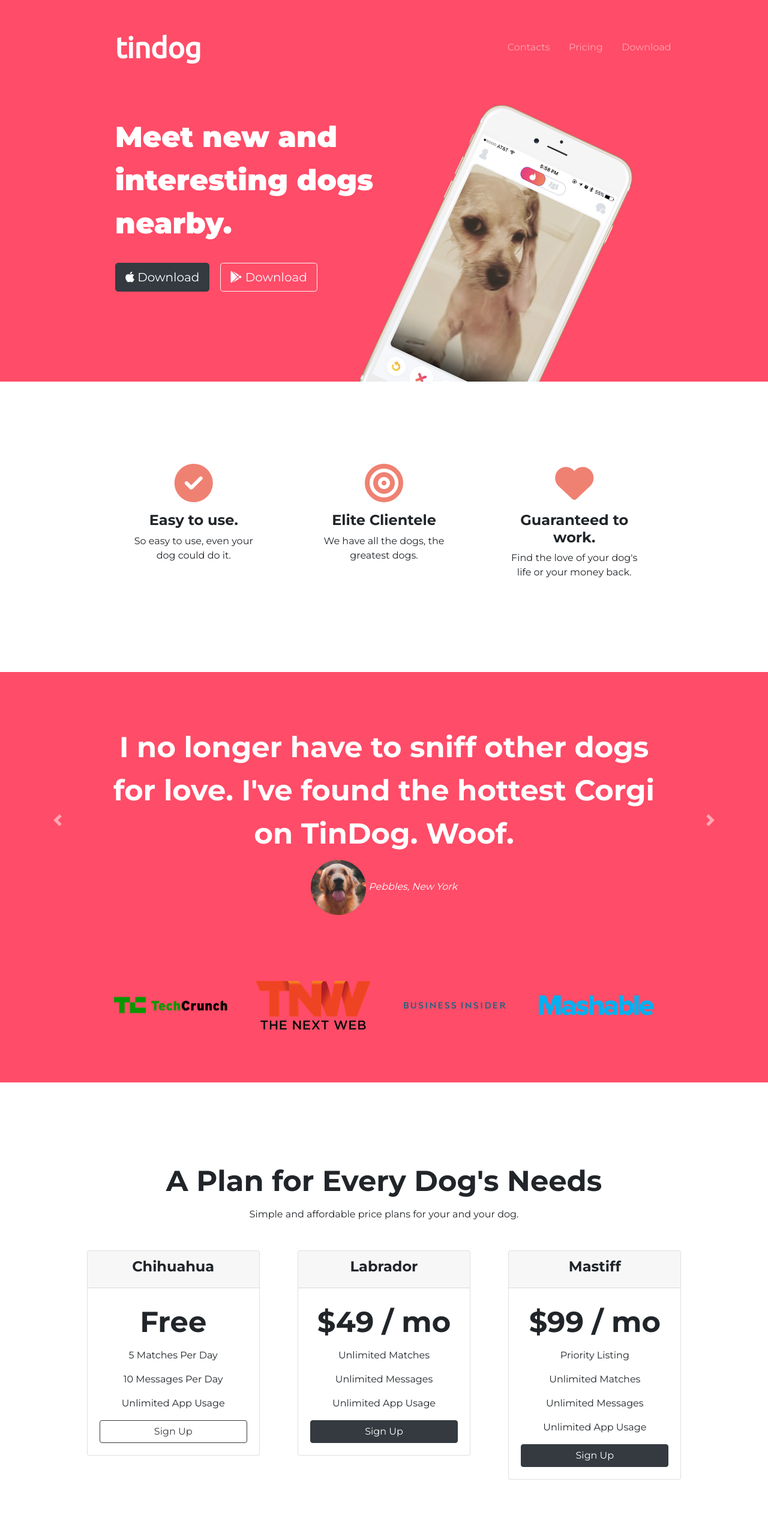
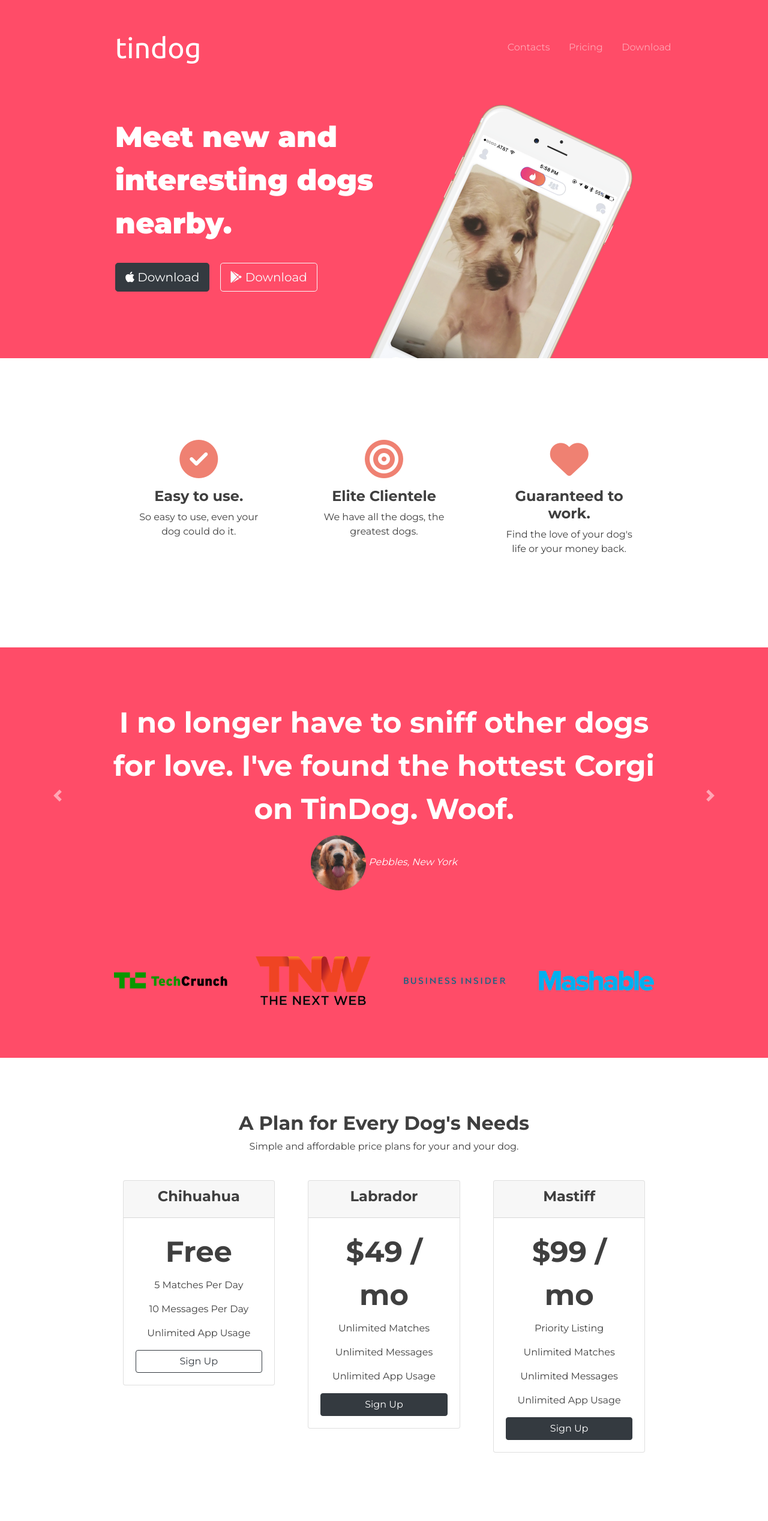
Before and after one commit to IshimaruRiku/TinDog-Start, a plain HTML site: page index.html in a window 1280 px wide. Shown: the top 2535 px of the page at 60% size. Drawn offline with nearby package versions, Linux system fonts and the light colour scheme.

Commit message:
Complete Refactoring Website
Finish Website style and layout

```diff
--- a/css/styles.css
+++ b/css/styles.css
@@ -1,34 +1,38 @@
 body
 {
   font-family:'Montserrat', sans-serif;
+  text-align: center;
+  color: #3f3f3f;
 }
 
-h1
+h1, h2, h3, h4, h5, h6
 {
-  font-family: 'Montserrat', sans-serif;
-  font-weight: 900;
-  font-size: 3rem;
-  line-height: 1.5;
+  font-weight: 700;
 }
 
-h2
+/* Container */
+.container-fluid
 {
-  font-weight: 700;
-  font-size: 3rem;
-  line-height: 1.5;
+  padding: 7% 15%;
 }
 
-h3
+.colored-section
 {
-  font-weight: bold;
-  font-size: 1.5rem;
+  background-color: #ff4c68;
+  color: white;
 }
 
-.container-fluid
+.white-section
 {
-  padding: 3% 15% 10%;
+  background-color: #fff;
 }
 
+/* Title Section id */
+#title .container-fluid
+{
+  text-align: left;
+  padding-top: 3%;
+}
 /* Navigation Menu */
 .navbar
 {
@@ -39,7 +43,6 @@ h3
 {
   font-family:'Ubuntu', sans-serif;
   font-size: 3rem;
-  font-weight: 700;
 }
 
 .nav-item
@@ -49,16 +52,21 @@ h3
 
 .nav-link
 {
-  font-family:'Montserrat', sans-serif;
   font-weight: 300;
 }
-/* Download Button */
+
+.title-heading
+{
+  font-weight: 900;
+  font-size: 3rem;
+  line-height: 1.5;
+}
+
 .dl-btn
 {
   margin: 5% 3% 5% 0;
 }
 
-/* Title Image */
 .title-img
 {
   width: 60%;
@@ -67,13 +75,17 @@ h3
   right: 30%;
 }
 
+/* Feature Section id */
+#features
+{
+  position: relative;
+}
+
 .feature-box
 {
-  text-align: center;
   padding: 5%;
 }
 
-/* Font Awesome features icon */
 .feature-icon
 {
   color: #ef8172;
@@ -85,33 +97,59 @@ h3
   color: #ff4c68;
 }
 
-/* Testimonial image from section with rounded shape */
+.feature-title
+{
+  font-size: 1.5rem;
+}
+
+/* Testimonial Section id */
+.carousel-item
+{
+    padding: 7% 14%;
+}
+
+.testimonial-title
+{
+  line-height: 1.5;
+  font-size: 3rem;
+}
+
 .testimonial-image
 {
   width:10%;
   border-radius:50%;
 }
 
-/* Press image logo */
+/* Press Section id */
+#press
+{
+  padding-bottom: 3%;
+}
+
 .press-logo
 {
   width: 15%;
   margin: 20px 20px 50px;
 }
 
-/* Testimonial Carousel */
-.carousel-item
-{
-    padding: 7% 14%;
-}
-
-/* Pricing Column */
+/* Pricing Section id */
 .pricing-column
 {
   padding: 3% 3%;
 }
 
-/* CTA Elements heading */
+.pricing-title
+{
+  font-size: 1.5rem;
+}
+
+.price-tag
+{
+  line-height: 1.5;
+  font-size: 3rem;
+}
+
+/* CTA Section id */
 .cta-heading
 {
   font-weight: 900;
@@ -120,73 +158,13 @@ h3
   line-height: 1.5;
 }
 
-/* Footer icon element */
+/* Footer Section id */
 .footer-icon
 {
-  color:#000;
   margin: 1%;
 }
 
-/* Title Section id */
-#title
-{
-  background-color: #ff4c68;
-  color: white;
-}
-
-/* Feature Section id */
-#features
-{
-  padding: 7% 14%;
-  background-color: #fff;
-  position: relative;
-}
-
-/* Testimonial Section id */
-#testimonials
-{
-  text-align: center;
-  background-color: #ff4c68;
-  color: white;
-}
-
-/* Press Section id */
-#press
-{
-  text-align: center;
-  background-color: #ff4c68;
-  padding-bottom: 3%;
-}
-
-/* Pricing Section id */
-#pricing
-{
-  text-align: center;
-  padding: 10%;
-}
-
-/* CTA Section id */
-#cta
-{
-  text-align:center;
-  background-color: #ff4c68;
-  color: white;
-  padding: 7% 15%;
-}
-
-/* Footer Section id */
-#footer
-{
-  text-align: center;
-  background-color:#fff;
-  padding: 7% 15%;
-}
-
 @media (max-width: 1024px){
-  h1
-  {
-    text-align: center;
-  }
 
   .title-img
   {
--- a/index.html
+++ b/index.html
@@ -19,7 +19,7 @@
 
 <body>
 
-  <section id="title">
+  <section class="colored-section" id="title">
 
     <div class="container-fluid">
 
@@ -45,7 +45,7 @@
       <!-- Title -->
       <div class="row">
         <div class="col-lg-6">
-          <h1>Meet new and interesting dogs nearby.</h1>
+          <h1 class="title-heading">Meet new and interesting dogs nearby.</h1>
           <button type="button" class="btn btn-lg btn-dark dl-btn"><i class="fab fa-apple"></i> Download</button>
           <button type="button" class="btn btn-lg btn-outline-light dl-btn"><i class="fab fa-google-play"></i> Download</button>
         </div>
@@ -60,41 +60,42 @@
 
   <!-- Features -->
 
-  <section id="features">
-
+  <section class="white-section" id="features">
+<div class="container-fluid">
     <div class="row">
       <div class="feature-box col-lg-4">
         <i class="feature-icon fas fa-check-circle fa-4x"></i>
-        <h3>Easy to use.</h3>
+        <h3 class="feature-title">Easy to use.</h3>
         <p>So easy to use, even your dog could do it.</p>
       </div>
       <div class="feature-box col-lg-4">
         <i class="feature-icon fas fa-bullseye fa-4x"></i>
-        <h3>Elite Clientele</h3>
+        <h3 class="feature-title">Elite Clientele</h3>
         <p>We have all the dogs, the greatest dogs.</p>
       </div>
       <div class="feature-box col-lg-4">
         <i class="feature-icon fas fa-heart fa-4x"></i>
-        <h3>Guaranteed to work.</h3>
+        <h3 class="feature-title">Guaranteed to work.</h3>
         <p>Find the love of your dog's life or your money back.</p>
       </div>
     </div>
+  </div>
   </section>
 
 
   <!-- Testimonials -->
 
-  <section id="testimonials">
+  <section class="colored-section" id="testimonials">
 
     <div class="carousel slide" data-ride="false" id="TestimonialsCarousel">
       <div class="carousel-inner">
         <div class="carousel-item active">
-          <h2>I no longer have to sniff other dogs for love. I've found the hottest Corgi on TinDog. Woof.</h2>
+          <h2 class="testimonial-title">I no longer have to sniff other dogs for love. I've found the hottest Corgi on TinDog. Woof.</h2>
           <img class="testimonial-image" src="images/dog-img.jpg" alt="dog-profile">
           <em>Pebbles, New York</em>
         </div>
         <div class="carousel-item">
-          <h2 class="testimonial-text">My dog used to be so lonely, but with TinDog's help, they've found the love of their life. I think.</h2>
+          <h2 class="testimonial-title">My dog used to be so lonely, but with TinDog's help, they've found the love of their life. I think.</h2>
           <img class="testimonial-image" src="images/lady-img.jpg" alt="lady-profile">
           <em>Beverly, Illinois</em>
         </div>
@@ -114,7 +115,7 @@
 
   <!-- Press -->
 
-  <section id="press">
+  <section class="colored-section" id="press">
     <img class="press-logo" src="images/techcrunch.png" alt="tc-logo">
     <img class="press-logo" src="images/tnw.png" alt="tnw-logo">
     <img class="press-logo" src="images/bizinsider.png" alt="biz-insider-logo">
@@ -125,7 +126,8 @@
 
   <!-- Pricing -->
 
-  <section id="pricing">
+  <section class="white-section" id="pricing">
+<div class="container-fluid">
 
     <h2>A Plan for Every Dog's Needs</h2>
     <p>Simple and affordable price plans for your and your dog.</p>
@@ -134,10 +136,10 @@
       <div class="pricing-column col-lg-4 col-md-6">
         <div class="card">
           <div class="card-header">
-            <h3>Chihuahua</h3>
+            <h3 class="pricing-title">Chihuahua</h3>
           </div>
           <div class="card-body">
-            <h2>Free</h2>
+            <h2 class="price-tag">Free</h2>
             <p>5 Matches Per Day</p>
             <p>10 Messages Per Day</p>
             <p>Unlimited App Usage</p>
@@ -148,10 +150,10 @@
         <div class="pricing-column col-lg-4 col-md-6">
           <div class="card">
             <div class="card-header">
-              <h3>Labrador</h3>
+              <h3 class="pricing-title">Labrador</h3>
             </div>
             <div class="card-body">
-              <h2>$49 / mo</h2>
+              <h2 class="price-tag">$49 / mo</h2>
               <p>Unlimited Matches</p>
               <p>Unlimited Messages</p>
               <p>Unlimited App Usage</p>
@@ -163,10 +165,10 @@
         <div class="pricing-column col-lg-4">
           <div class="card">
             <div class="card-header">
-              <h3>Mastiff</h3>
+              <h3 class="pricing-title">Mastiff</h3>
             </div>
             <div class="card-body">
-              <h2>$99 / mo</h2>
+              <h2 class="price-tag">$99 / mo</h2>
               <p>Priority Listing</p>
               <p>Unlimited Matches</p>
               <p>Unlimited Messages</p>
@@ -177,31 +179,33 @@
         </div>
 
       </div>
-
+</div>
 
   </section>
 
 
   <!-- Call to Action -->
 
-  <section id="cta">
+  <section class="colored-section" id="cta">
+<div class="container-fluid">
 
     <h3 class="cta-heading">Find the True Love of Your Dog's Life Today.</h3>
     <button type="button" class="dl-btn btn btn-lg btn-dark"><i class="fab fa-apple"></i> Download</button>
     <button type="button" class="dl-btn btn btn-lg btn-light"><i class="fab fa-google-play"></i> Download</button>
-
+</div>
   </section>
 
 
   <!-- Footer -->
 
-  <footer id="footer">
+  <footer class="white-section" id="footer">
+<div class="container-fluid">
     <i class="footer-icon fab fa-twitter"></i>
     <i class="footer-icon fab fa-facebook-f"></i>
     <i class="footer-icon fab fa-instagram"></i>
     <i class="footer-icon fas fa-envelope"></i>
     <p>© Copyright 2018 TinDog</p>
-
+</div>
   </footer>
 
   <!-- Bootstrap & jQuery cdn -->
```
